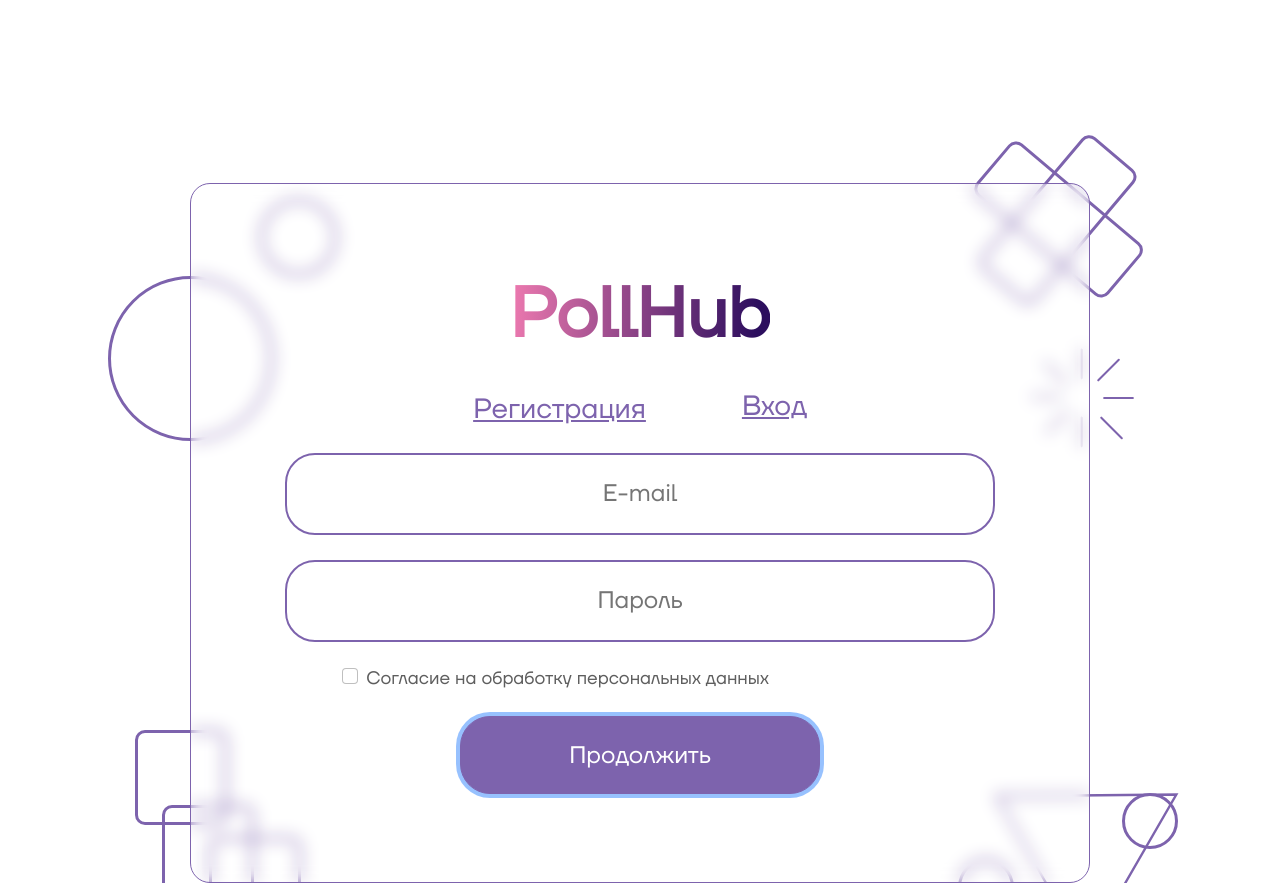
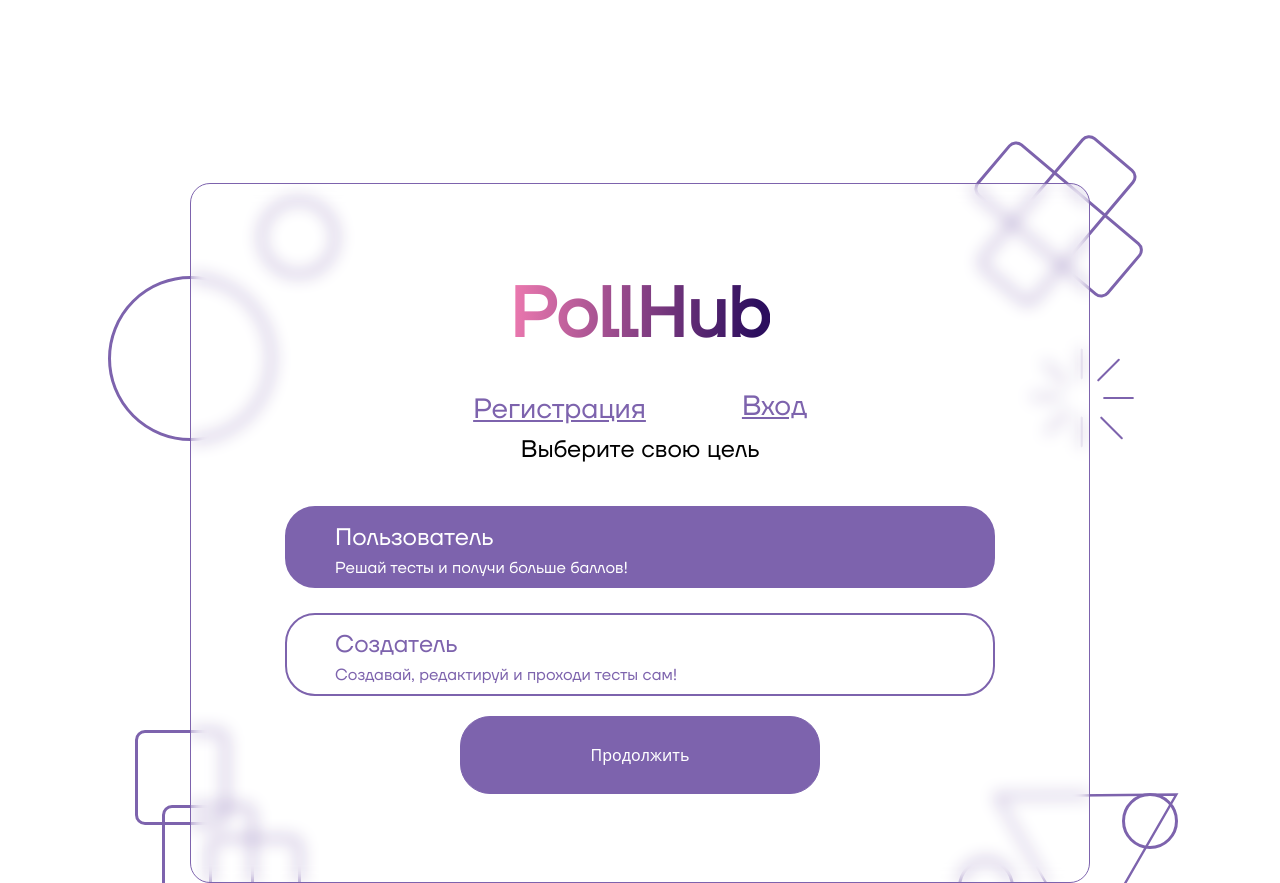
Before and after one commit to PollHub/full-project, a React (Create React App) app: page /log-in in a window 1280 px wide. Both pictures are taken after a click on the button "Продолжить". Built offline with nearby package versions, Linux system fonts and the light colour scheme; no server answers.

Commit message:
first commit

```diff
--- a/src/components/user/Log.js
+++ b/src/components/user/Log.js
@@ -28,20 +28,14 @@ export default function App() {
       .catch(error => console.log('error', error));
   }
 
-  //   useEffect(() => {
-  //     setCount(JSON.parse(window.localStorage.getItem('count')));
-  //   }, []);
-
-  //   useEffect(() => {
-  //     window.localStorage.setItem('count', count);
-  //   }, [count]);
-
   const increaseCount = () => {
     return setCount(count + 1);
   }
   const decreaseCount = () => {
     return setCount(count - 1)
   }
+
+  let [page, setPage] = useState(0)
 
   // useEffect(() => {
   //     setText(JSON.parse(window.localStorage.getItem('text')));
@@ -51,14 +45,10 @@ export default function App() {
   //     window.localStorage.setItem('text', text);
   // }, [text]);
 
-  //   console.log(text)
-
-  return (
-    <div className="App">
-      {/* <meta name="viewport" content="width=device-width, initial-scale=1"></meta> */}
-
+  if (page === 0) {
+    return (
+      <div className="App">
       <div className="logs">
-
         <div className="back_registr">
           <div className="circle">
             <div className="circle_2"></div>
@@ -100,17 +90,89 @@ export default function App() {
               <div className="inputtype">
                 <input type="login" placeholder="E-mail" className="inputPassword" id="exampleInputEmail1" onChange={(e) => { setLogin(e.target.value) }} />
                 <input placeholder="Пароль" className="inputPassword" id="InputPassword1" onChange={(e) => { setPassword(e.target.value) }} />
+                {/* <input placeholder="Huy" className="inputPassword"/> */}
               </div>
               <div className="lg-3 form-check">
                 <input className="form-check-input" type="checkbox" value="" id="flexCheckDefault" />
                 <label className="form-check-label" htmlFor="exampleCheck1">Согласие на обработку персональных данных</label>
               </div>
-              <div className="button_c"><button className="btn btn-primary ghg" onClick={() => { request() }}><div className="btn_text_ghg">Продолжить</div></button></div>
+              <div className="button_c"><button className="btn btn-primary ghg" onClick={() => { setPage(page + 1) }}><div className="btn_text_ghg">Продолжить</div></button></div>
             </div>
           </div>
         </div>
       </div>
 
     </div>
-  );
+    )
+  } else if (page === 1) {
+    return (
+      <div className="App">
+      <div className="logs">
+        <div className="back_registr">
+          <div className="circle">
+            <div className="circle_2"></div>
+            <div className="circle_1"></div>
+          </div>
+          <div className="right_up_quads">
+            <div className="right_up_quad1"></div>
+            <div className="right_up_quad2"></div>
+          </div>
+          <div className="restangle">
+            <div className="restangle_1 elemrest"></div>
+            <div className="restangle_2 elemrest"></div>
+            <div className="restangle_3 elemrest"></div>
+            <div className="restangle_4 elemrest"></div>
+            <div className="restangle_5 elemrest"></div>
+            <div className="restangle_6 elemrest"></div>
+            <div className="restangle_7 elemrest"></div>
+            <div className="restangle_8 elemrest"></div>
+          </div>
+          <div className="left_bottom_quad">
+            <div className="left_bottom_quad1 lbq"></div>
+            <div className="left_bottom_quad2 lbq"></div>
+            <div className="left_bottom_quad3 lbq"></div>
+          </div>
+          <div className="right_bottom_quad">
+            <div className="right_bottom_quad1 rbq"></div>
+            <div className="right_bottom_quad2 rbq">&#9650;</div>
+            <div className="right_bottom_quad3 rbq"></div>
+          </div>
+        </div>
+        <div className="loginform">
+          <div className="log">
+            <div className="logform needs-validation">
+              <div className="text_poll">PollHub</div>
+              <div className="dop_text">
+                <a className="textrega" href="log-in">Регистрация</a>
+                <a className="textreg" href="log-in" >Вход</a>
+              </div>
+              <div className="inputtype">
+                <p className="secondPageTitle">Выберите свою цель</p>
+                <div className="teacher__div">
+                  <div className="teacher__div__text">
+                    <p className='teacher__div__title'>Пользователь</p>
+                    <p className="teacher__div__description">Решай тесты и получи больше баллов!</p>
+                  </div>
+                </div>
+                <div className="student__div">
+                  <div className="student__div__text">
+                    <p className="student__div__title">Создатель</p>
+                    <p className="student__div__description">Создавай, редактируй и проходи тесты сам!</p>
+                  </div>
+                </div>
+              </div>
+              <div className="button_c">
+                <button className="btn btn-primary ghg" onClick={() => { request() }}>
+                  {/* <div className="btn_text_ghg">Продолжить</div> */}
+                  Продолжить
+                </button>
+              </div>
+            </div>
+          </div>
+        </div>
+      </div>
+
+    </div>
+    )
+  }
 }
--- a/src/components/user/log1.css
+++ b/src/components/user/log1.css
@@ -379,3 +379,73 @@ html {
         display: none;
     }
 }
+
+.secondPageTitle {
+    font-family: 'TT Firs Neue';
+    font-style: normal;
+    font-weight: 400;
+    font-size: 24px;
+    line-height: 31px;
+/* identical to box height */
+    text-align: center;
+    color: #000000;
+    margin-top: 60px;
+}
+
+.teacher__div {
+    width: 710px;
+    height: 82.02px;
+    border: 2px solid #7D63AD;
+    box-sizing: border-box;
+    border-radius: 30px !important;
+    margin-top: 25px;
+    background-color: #7D63AD;
+}
+
+.teacher__div__text {
+    margin-left: 48px;
+}
+
+.teacher__div__title {
+    margin-top: 15px;
+    font-size: 24px;
+    font-family: TT Firs Neue;
+    line-height: 30.96px;
+    color: #ffffff;
+}
+
+.teacher__div__description {
+    margin-top: -14px;
+    font-size: 16px;
+    color: #ffffffff;
+    font-family: 'TT Firs Neue';
+}
+
+.student__div {
+    width: 710px;
+    height: 82.02px;
+    border: 2px solid #7D63AD;
+    box-sizing: border-box;
+    border-radius: 30px !important;
+    margin-top: 25px;
+    /* background-color: #7D63AD; */
+}
+
+.student__div__text {
+    margin-left: 48px;
+}
+
+.student__div__title {
+    margin-top: 15px;
+    font-size: 24px;
+    font-family: TT Firs Neue;
+    line-height: 30.96px;
+    color: #7D63AD;
+}
+
+.student__div__description {
+    margin-top: -14px;
+    font-size: 16px;
+    color: #7D63AD;
+    font-family: 'TT Firs Neue';
+}
```
